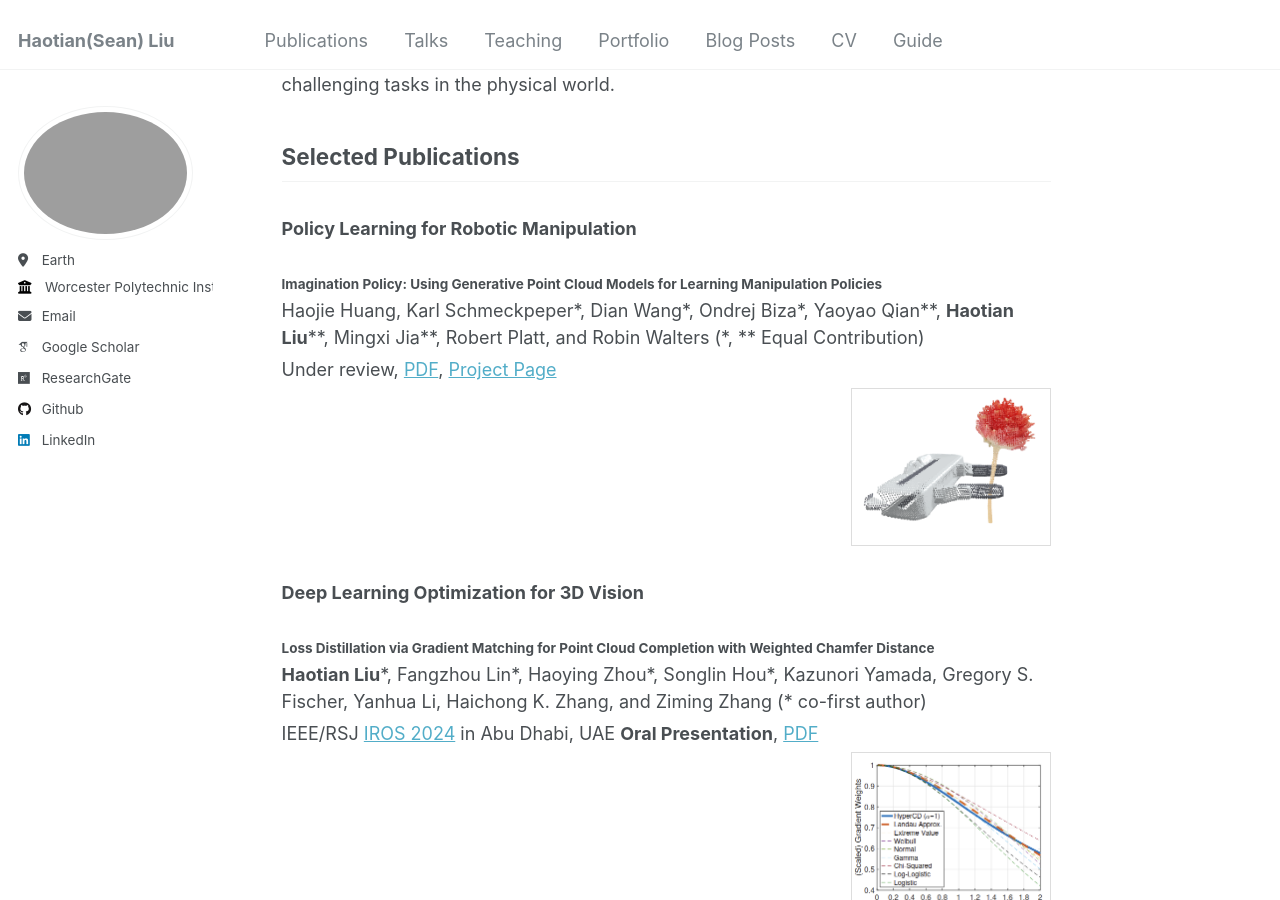
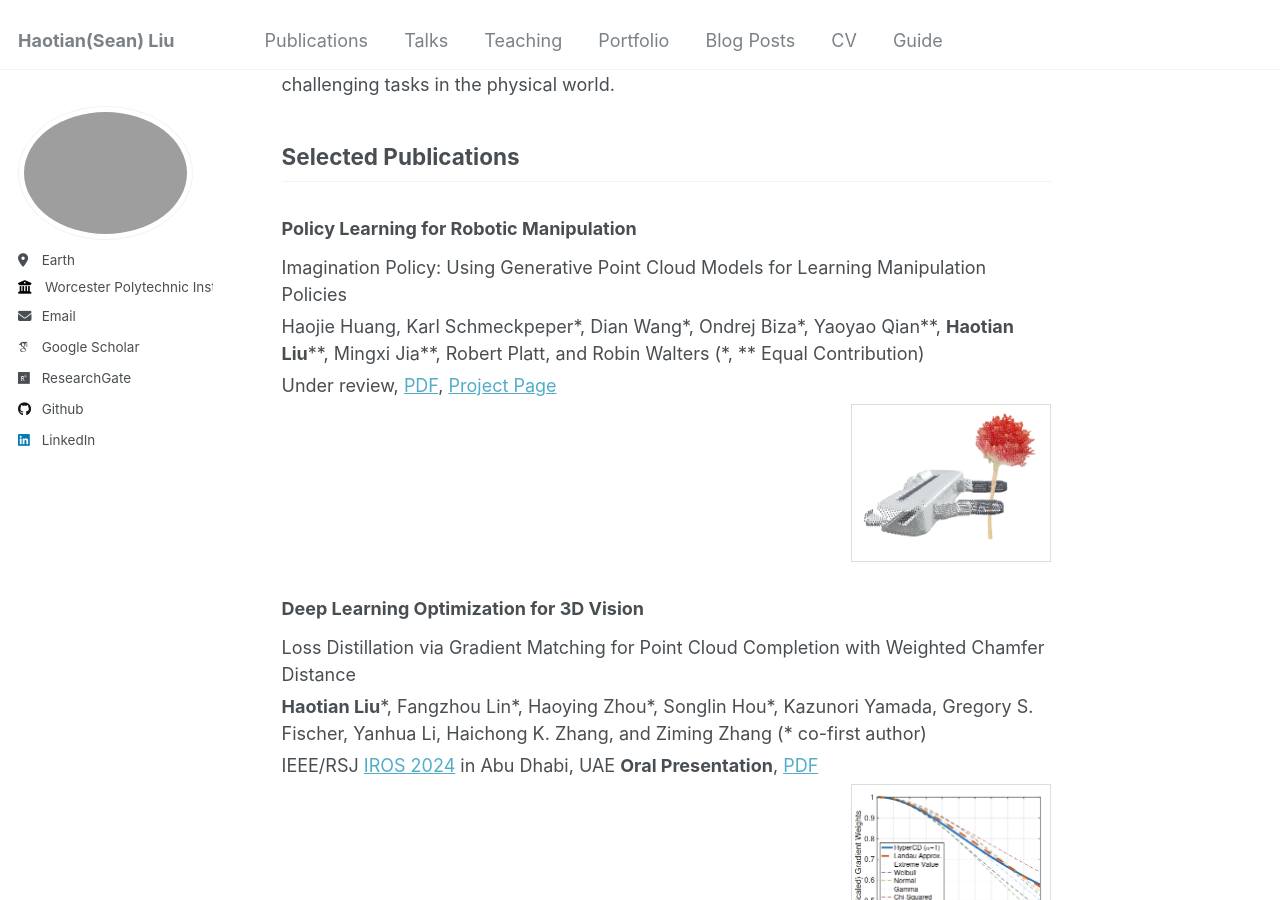
Before and after one commit to seanliu7081/seanliu7081.github.io, a Jekyll site: the page built from _pages/about.md, in a window 1280 px wide and 900 px high, scrolled down 761 px. Built offline with Jekyll 4.4.1, drawn with Linux system fonts in a browser that asks for light colours; some web fonts are replaced.

```diff
--- a/_pages/about.md
+++ b/_pages/about.md
@@ -26,7 +26,7 @@ My long-term research vision is to develop automation systems that are self-adap
   <h3>Policy Learning for Robotic Manipulation</h3>
 
   <div class="publication">
-    <h4>Imagination Policy: Using Generative Point Cloud Models for Learning Manipulation Policies</h4>
+    <p>Imagination Policy: Using Generative Point Cloud Models for Learning Manipulation Policies</p>
     <p>Haojie Huang, Karl Schmeckpeper*, Dian Wang*, Ondrej Biza*, Yaoyao Qian**, <strong>Haotian Liu</strong>**, Mingxi Jia**, Robert Platt, and Robin Walters (*, ** Equal Contribution)</p>
     <p>Under review, <a href="#">PDF</a>, <a href="#">Project Page</a></p>
     <img src="images/imgPolicy.png" alt="Imagination Policy" style="max-width: 200px; float: right; margin-left: 15px;">
@@ -35,7 +35,7 @@ My long-term research vision is to develop automation systems that are self-adap
   <h3>Deep Learning Optimization for 3D Vision</h3>
 
   <div class="publication">
-    <h4>Loss Distillation via Gradient Matching for Point Cloud Completion with Weighted Chamfer Distance</h4>
+    <p>Loss Distillation via Gradient Matching for Point Cloud Completion with Weighted Chamfer Distance</p>
     <p><strong>Haotian Liu</strong>*, Fangzhou Lin*, Haoying Zhou*, Songlin Hou*, Kazunori Yamada, Gregory S. Fischer, Yanhua Li, Haichong K. Zhang, and Ziming Zhang (* co-first author)</p>
     <p>IEEE/RSJ <a href="https://iros2024-abudhabi.org/">IROS 2024</a> in Abu Dhabi, UAE <strong>Oral Presentation</strong>, <a href="">PDF</a></p>
     <img src="images/lossDistill.png" alt="Loss Distillation" style="max-width: 200px; float: right; margin-left: 15px;">
```
